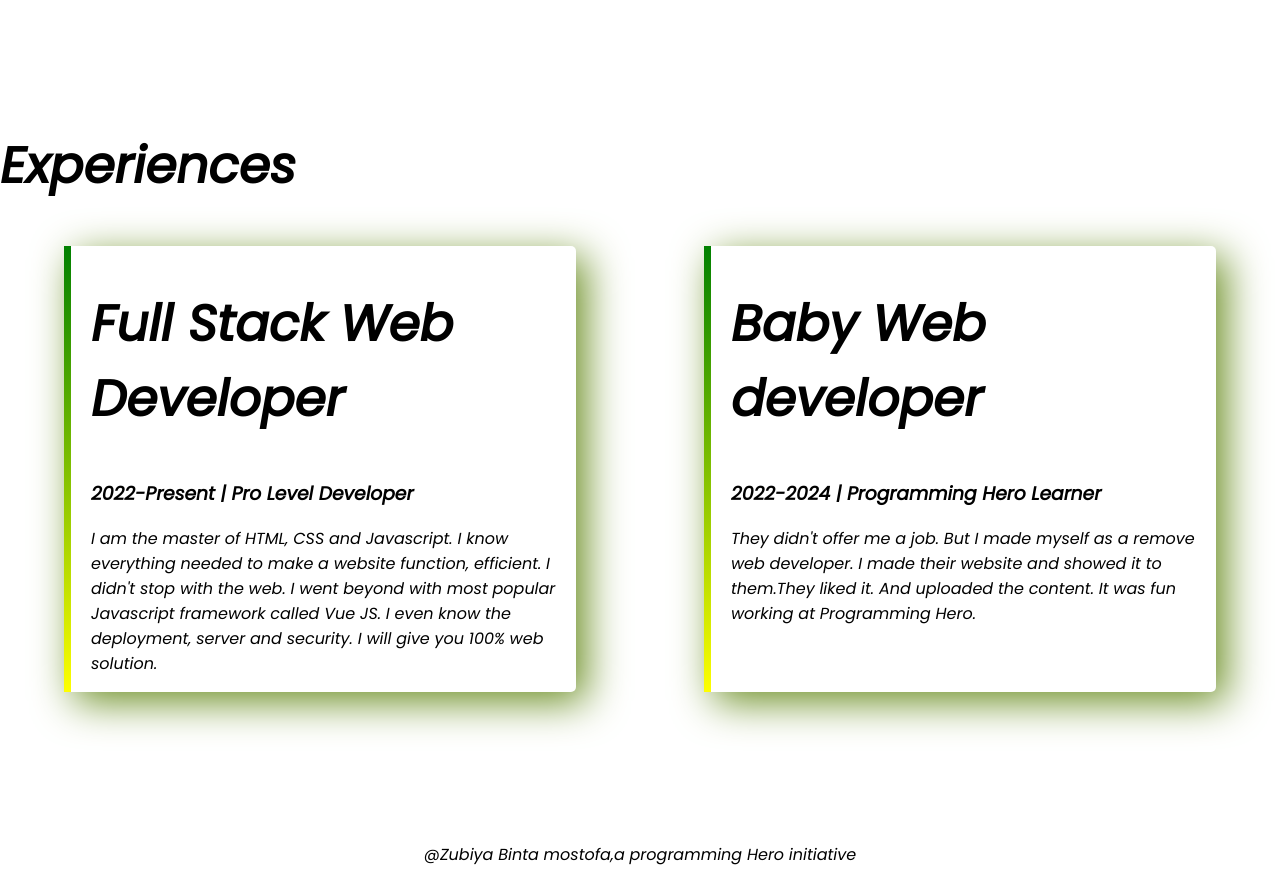
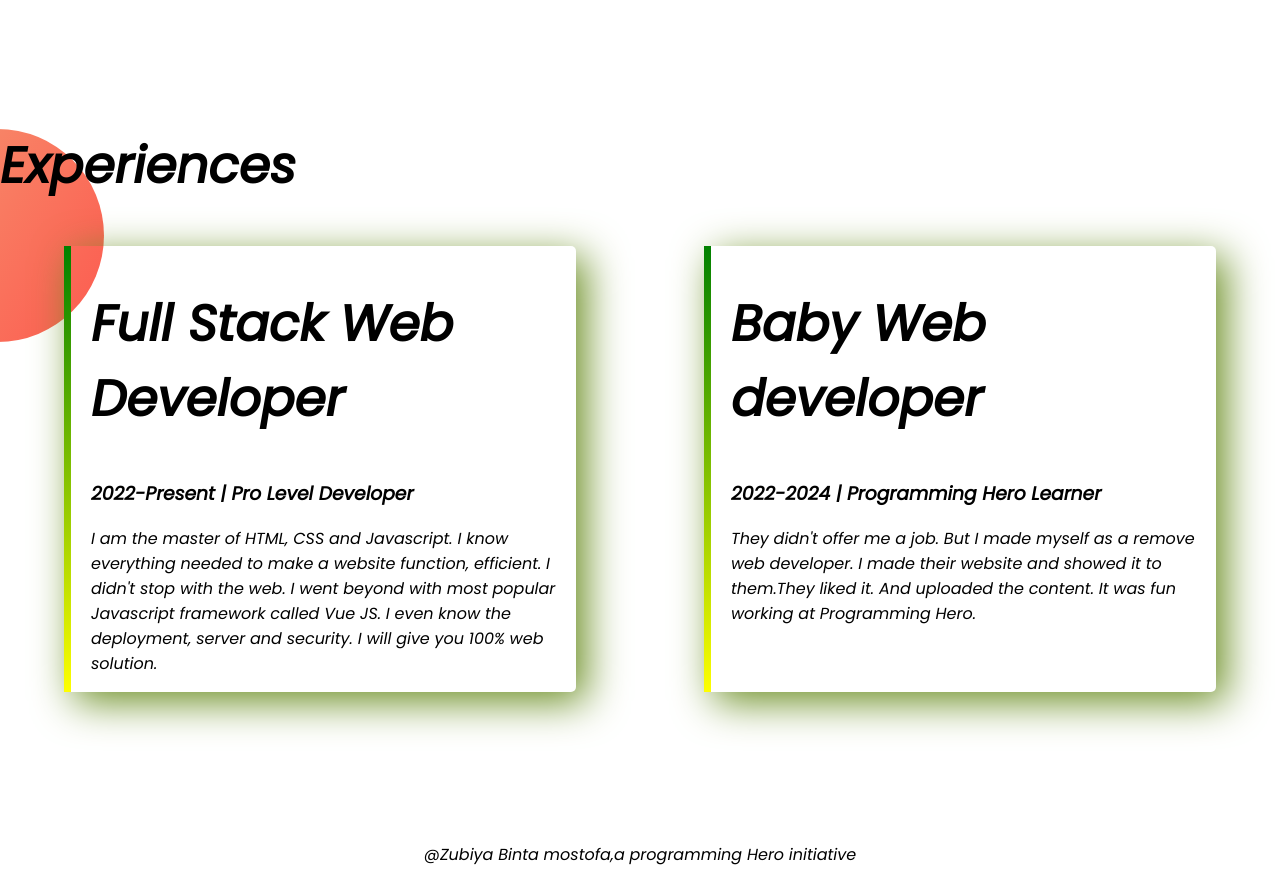
Before and after one commit to zubiyabintamostofa/developer-portfolio, a plain HTML site: page index.html in a window 1280 px wide. Shown: the part 1700-2583 px from the top of the page. Drawn offline with Linux system fonts and the light colour scheme.

Commit message:
change korchi

```diff
--- a/index.html
+++ b/index.html
@@ -37,7 +37,7 @@
      </div>
 
  </section>
- <section class="experience area">
+ <section class="experience-area" >
      <h1>
          Experiences
      </h1>
--- a/style.css
+++ b/style.css
@@ -66,3 +66,7 @@ border-image-slice: 1;
 footer p{
     text-align: center;
 }
+.experience-area{
+    background-image: url(images/exp-bg.png);
+    background-repeat: no-repeat;
+}
```
